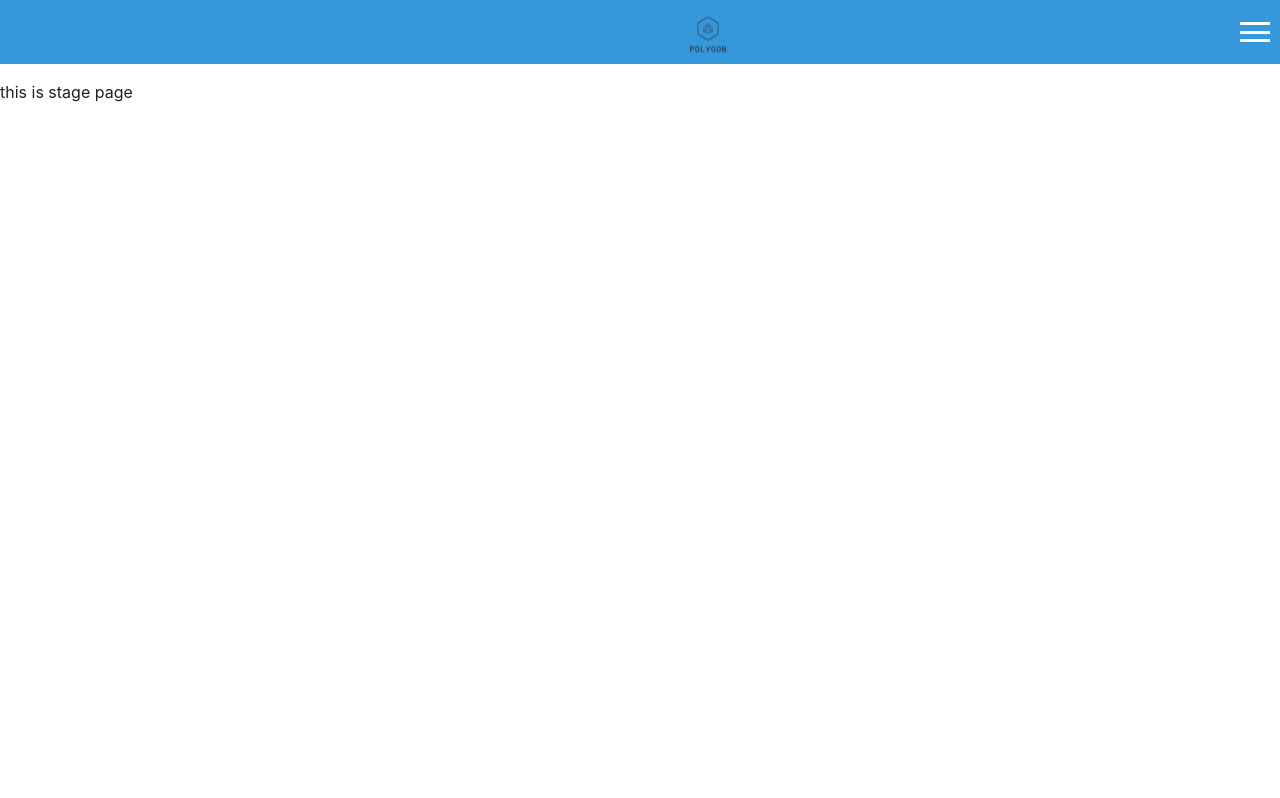
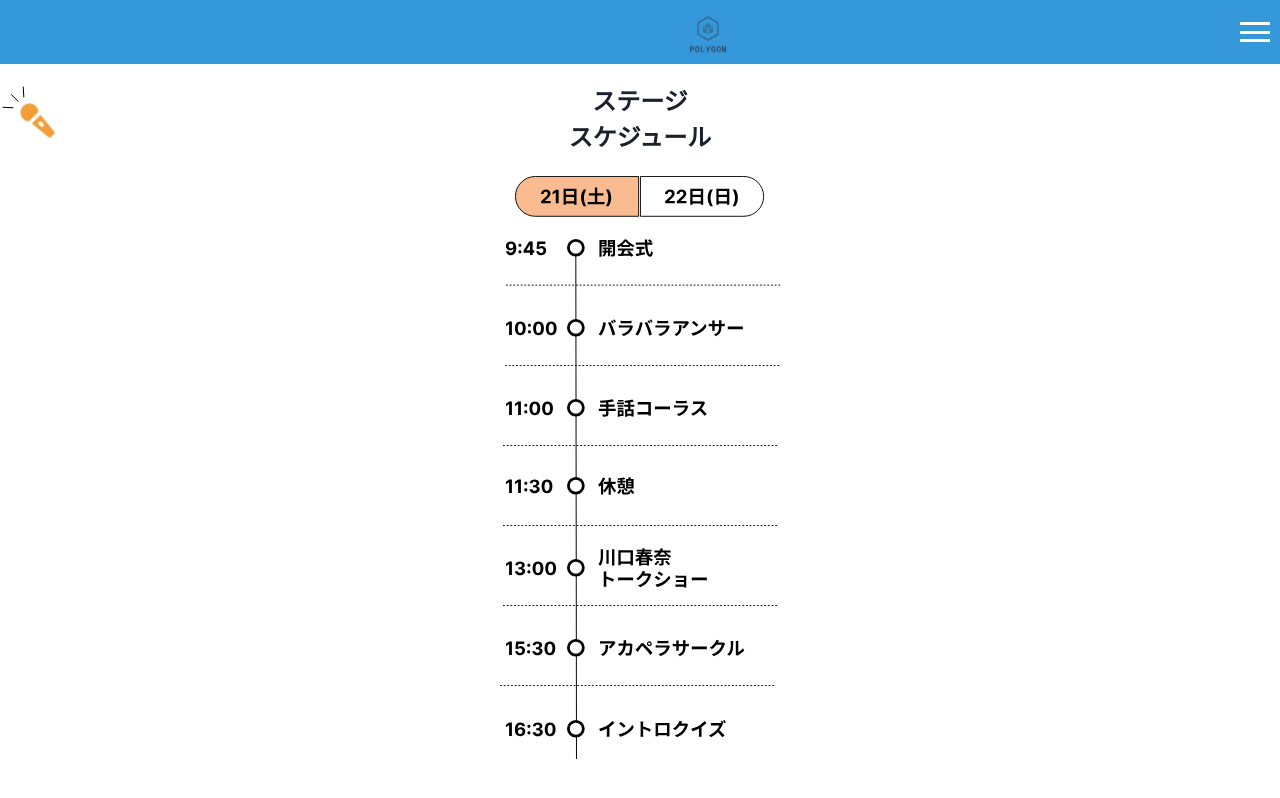
Before and after one commit to Suger-salt/2023_univdestivalmap, a Next.js app: page /stage in a window 1280 px wide. Built offline with nearby package versions, Linux system fonts and the light colour scheme.

Commit message:
fix. animation

```diff
--- a/src/pages/stage.tsx
+++ b/src/pages/stage.tsx
@@ -1,9 +1,65 @@
+import React, { useState, useEffect } from "react";
 import Header from "./header";
+import styles from "@/styles/stage.module.css"; // スタイルシートのインポート
+
 const Stage = () => {
+  const [selectedImage, setSelectedImage] = useState("21sche.svg");
+  const [opacity, setOpacity] = useState(0); // 透明度を0から始める
+
+  useEffect(() => {
+    // 透明度を徐々に増加させる処理
+    const increaseOpacity = () => {
+      if (opacity < 1) {
+        setOpacity((prevOpacity) => prevOpacity + 0.1); // 0.1ずつ透明度を増加
+      }
+    };
+
+    // ボタンが押されたら透明度を増加させる処理を実行
+    const interval = setInterval(increaseOpacity, 100); // 100ミリ秒ごとに透明度を増加
+
+    // コンポーネントがアンマウントされたときにクリーンアップ
+    return () => {
+      clearInterval(interval);
+    };
+  }, [selectedImage]); // selectedImageが変化したときのみ実行
+
+  const handleImageClick = (imageName: string) => {
+    // 画像を切り替える
+    setSelectedImage(imageName);
+    setOpacity(0); // 透明度をリセット
+  };
+
   return (
     <>
       <Header />
-      <div>this is stage page</div>
+      <div className={styles.container}>
+        <img src="/images/mike.svg" className={styles.leftImage} />
+        <div className={`text ${styles.text}`}>
+          ステージ
+          <br />
+          スケジュール
+        </div>
+        <div className={`flex ${styles.imageContainer}`}>
+          <img
+            className=""
+            src="/images/21.svg"
+            onClick={() => handleImageClick("21sche.svg")}
+          />
+          <img
+            src="/images/22.svg"
+            onClick={() => handleImageClick("22sche.svg")}
+          />
+        </div>
+
+        {selectedImage && (
+          <img
+            className={`${styles.selectedImage}`}
+            src={`/images/${selectedImage}`}
+            alt="selected"
+            style={{ opacity: opacity }} // 透明度をスタイル属性で設定
+          />
+        )}
+      </div>
     </>
   );
 };
--- /dev/null
+++ b/src/styles/stage.module.css
@@ -0,0 +1,50 @@
+.container {
+  text-align: center;
+  margin-top: 20px;
+  position: relative;
+}
+
+.imageContainer {
+  margin-top: 20px;
+  justify-content: center;
+  position: relative;
+  overflow: hidden;
+  transition: opacity 0s ease; /* 画像の切り替えに1秒かけてフェードアウトとフェードインのアニメーションを追加 */
+}
+
+.text {
+  font-size: 24px;
+  font-weight: bold;
+  margin-bottom: 10px;
+}
+
+.leftImage {
+  position: absolute;
+  left: 0;
+  top: 0;
+}
+
+.selectedImage {
+  margin-top: 20px;
+  /* display: block; */
+  margin-left: auto;
+  margin-right: auto;
+}
+
+@keyframes fadeIn {
+  0% {
+    opacity: 0;
+  }
+  100% {
+    opacity: 1;
+  }
+}
+
+@keyframes fadeOut {
+  0% {
+    opacity: 1;
+  }
+  100% {
+    opacity: 0;
+  }
+}
```
